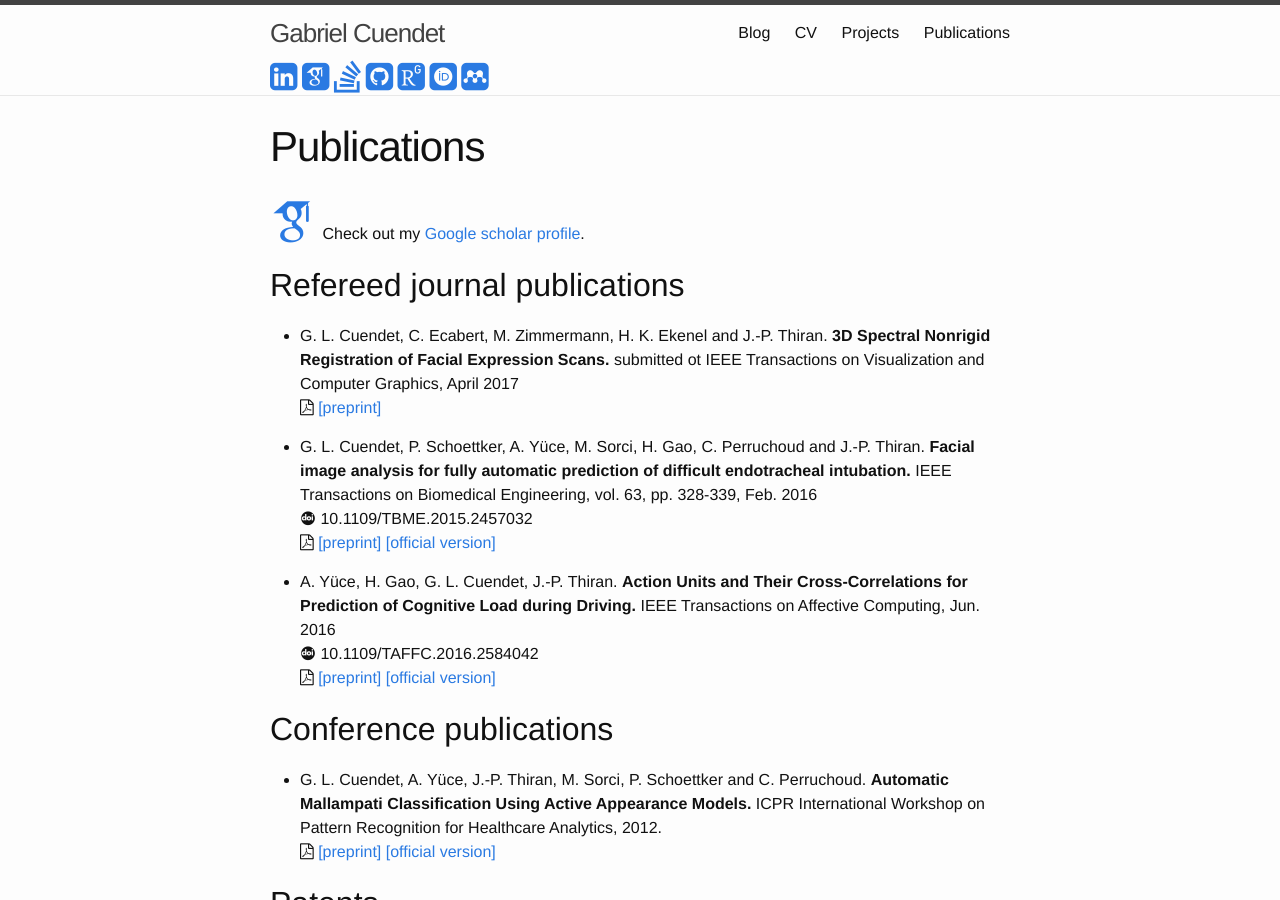
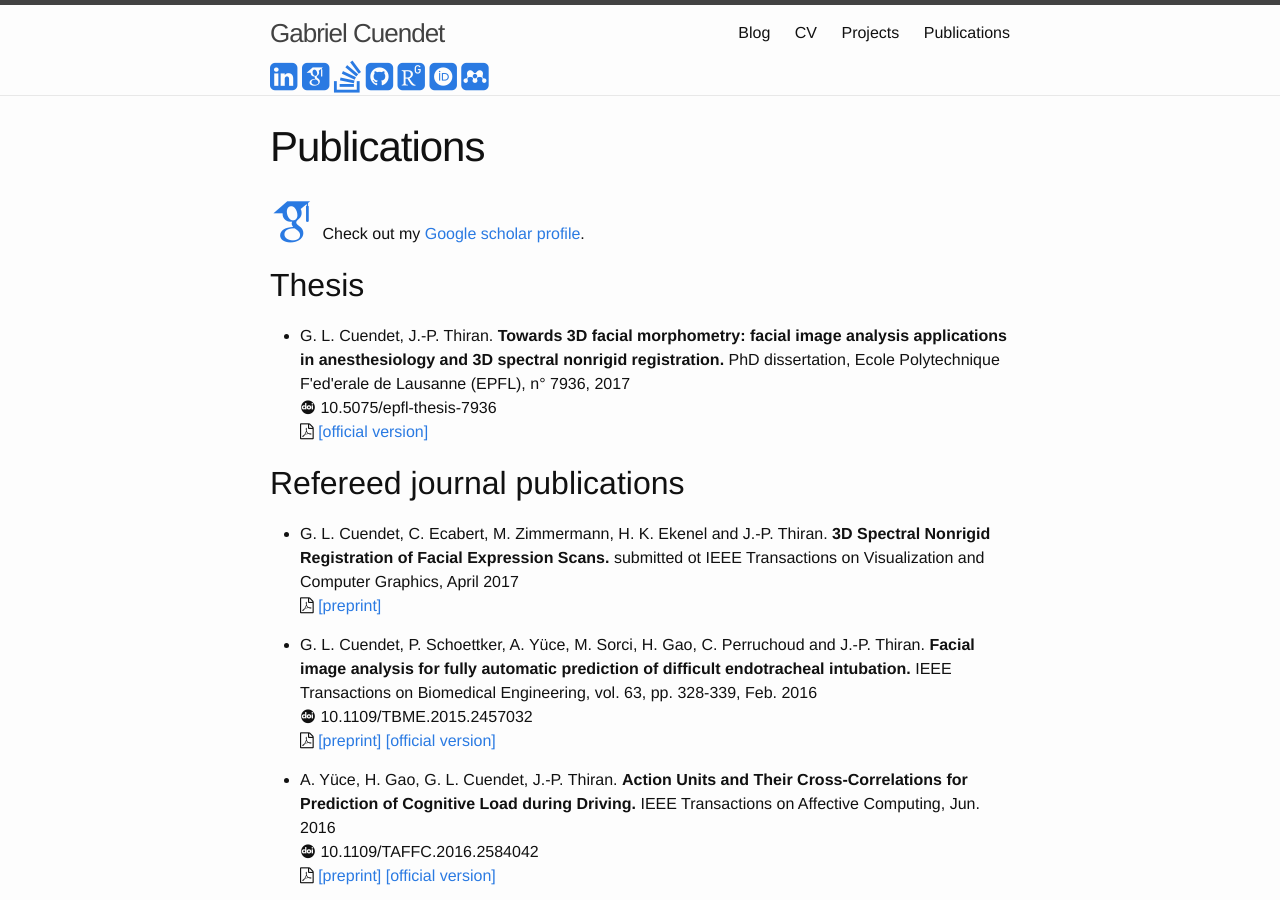
Before and after one commit to gcuendet/gcuendet.github.io, a Jekyll site: the page built from publications.md, in a window 1280 px wide and 900 px high. Built offline with Jekyll 4.4.1, drawn with Linux system fonts in a browser that asks for light colours; some web fonts are replaced.

Commit message:
ADD thesis ref and CHG cv

```diff
--- a/publications.md
+++ b/publications.md
@@ -6,6 +6,17 @@ permalink: /publications/
 
 <a href="https://scholar.google.ch/citations?user=WJB6VGIAAAAJ"><i class="ai ai-google-scholar ai-3x"></i></a>
 Check out my [Google scholar profile][google_scholar].
+
+## Thesis
+
+* G. L. Cuendet, J.-P. Thiran.
+__Towards 3D facial morphometry: facial image analysis applications in
+anesthesiology and 3D spectral nonrigid registration.__
+PhD dissertation, Ecole Polytechnique F\'ed\'erale de Lausanne (EPFL),
+n° 7936, 2017\\
+<i class ="ai ai-doi"></i> 10.5075/epfl-thesis-7936\\
+<i class="fa fa-file-pdf-o"></i>
+[\[official version\]](https://infoscience.epfl.ch/record/230141/files/EPFL_TH7936.pdf)
 
 ## Refereed journal publications
 
```
Also changed, not shown: cv.md (+4 -4 lines).
